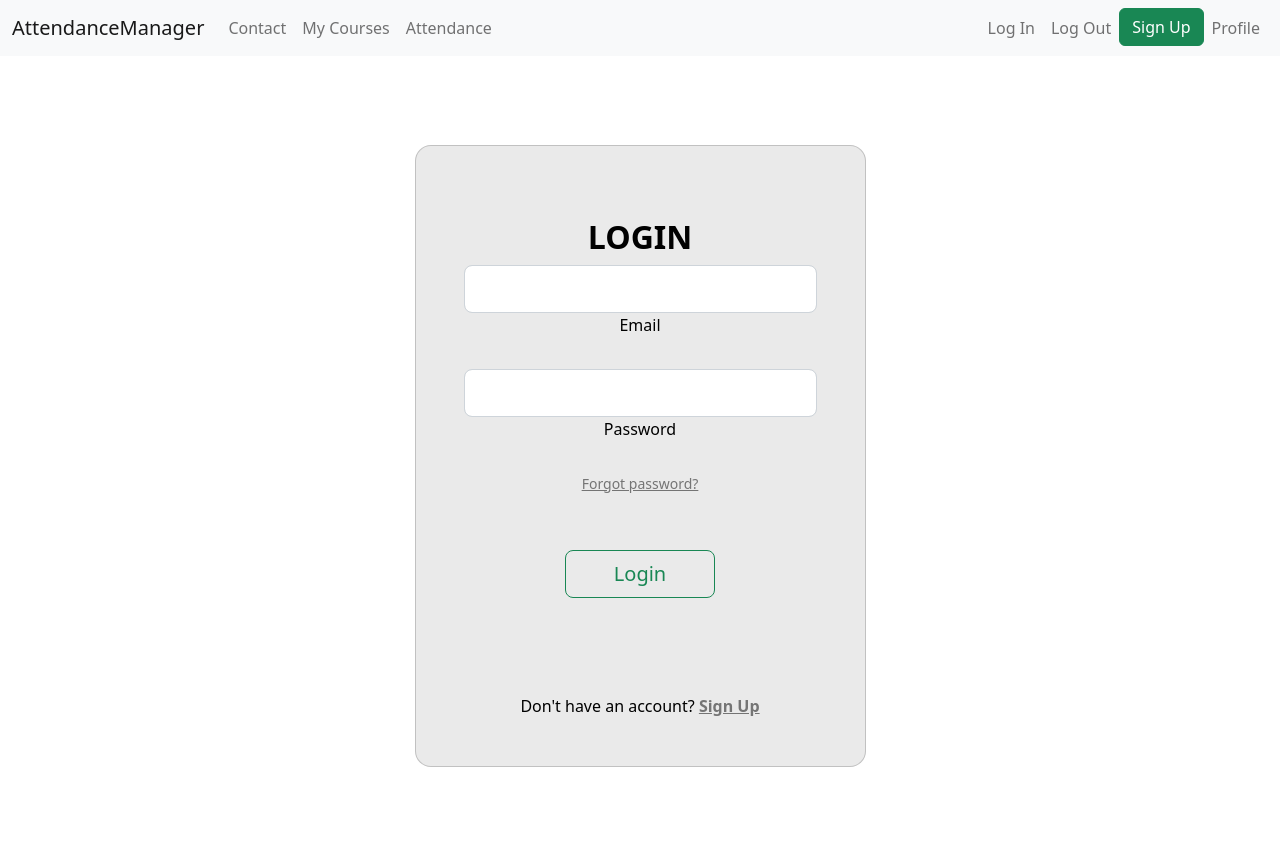
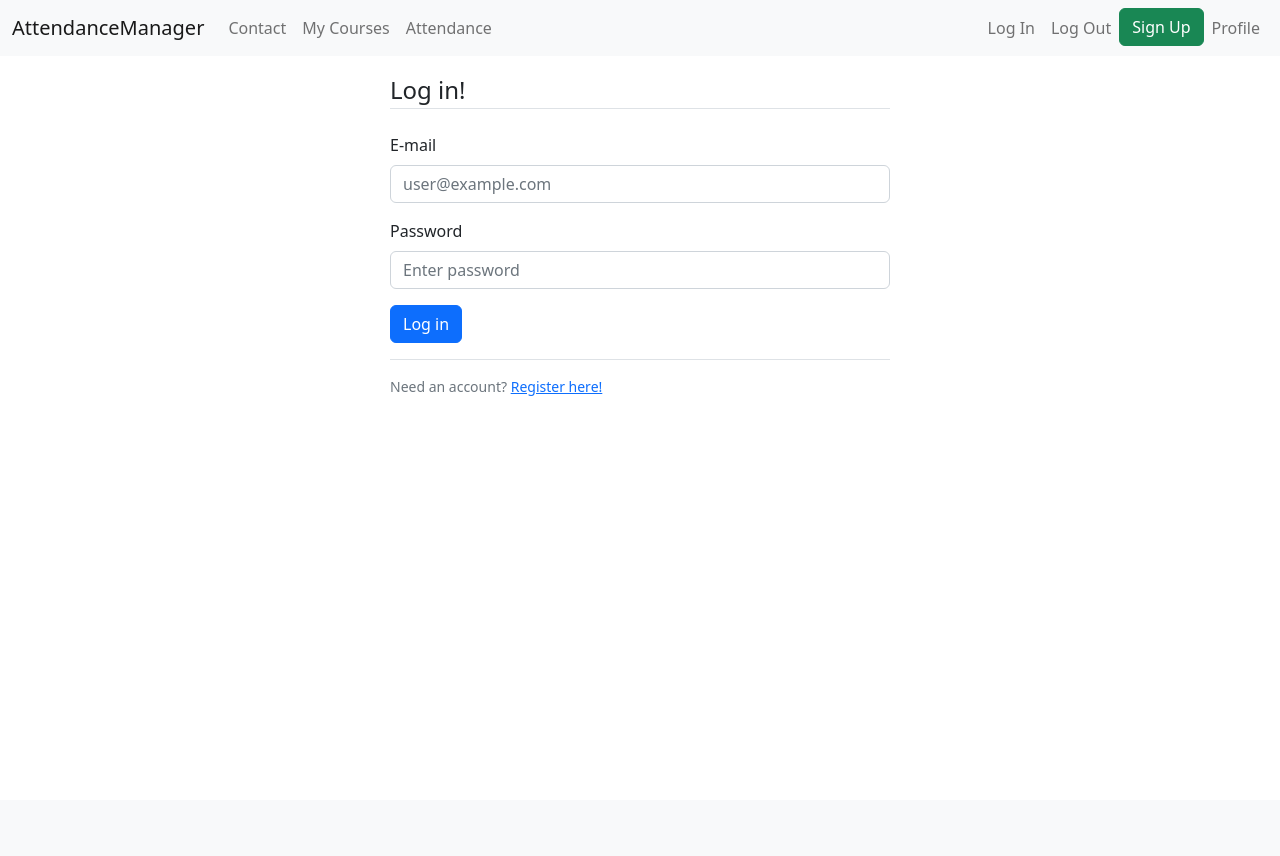
Before and after one commit to Csalex01/AttendanceManager, a Flask app: page /login in a window 1280 px wide. After the commit the page ends 396 px from the top, so only its background shows below. Run offline with Flask 2, Linux system fonts and the light colour scheme.

Commit message:
Log in updated

```diff
--- a/src/AttendanceManager/templates/auth/login.html
+++ b/src/AttendanceManager/templates/auth/login.html
@@ -3,48 +3,49 @@
 {% block title %} Login {% endblock title %}
 
 {% block content %}
-<section class="vh-100 gradient-custom">
-  <div class="container py-5 h-100">
-    <div class="row d-flex justify-content-center align-items-center h-100">
-      <div class="col-12 col-md-8 col-lg-6 col-xl-5">
-        <div class="card bg-succes text-black" style="border-radius: 1rem;">
-          <div class="card-body p-5 text-center">
+<fieldset class="form-group panel mt-3">
+  <legend class="border-bottom mb-4">Log in!</legend>
 
-            <div class="mb-md-5 mt-md-4 pb-5">
+  <form method="POST">
 
-              <h2 class="fw-bold mb-2 text-uppercase">Login</h2>
-
-              <div class="form-outline form-white mb-4">
-                <input type="email" id="typeEmailX" class="form-control form-control-lg" />
-                <label class="form-label" for="typeEmailX">Email</label>
-              </div>
-
-              <div class="form-outline form-white mb-4">
-                <input type="password" id="typePasswordX" class="form-control form-control-lg" />
-                <label class="form-label" for="typePasswordX">Password</label>
-              </div>
-
-              <p class="small mb-5 pb-lg-2"><a class="text-black-50" href="#!">Forgot password?</a></p>
-
-              <button class="btn btn-outline-success btn-lg px-5" type="submit">Login</button>
-
-            </div>
-
-            <div>
-              <p class="mb-0">Don't have an account? <a href="#!" class="text-black-50 fw-bold">Sign Up</a>
-              </p>
-            </div>
-
-          </div>
+    <div class="row mb-3">
+      <div class="form-group">
+        <label for="email" class="form-label">E-mail</label>
+        <div class="input-group has-validation">
+          <input type="email" name="email" id="email" class="form-control" placeholder="user@example.com">
         </div>
       </div>
     </div>
+
+    <div class="row mb-3">
+      <div class="form-group">
+        <label for="password" class="form-label">Password</label>
+        <div class="input-group has-validation">
+          <input type="password" name="password" id="password" class="form-control" placeholder="Enter password">
+        </div>
+      </div>
+    </div>
+
+    <div class="row mb-3">
+      <div class="form-group col">
+        <button class="btn btn-primary">Log in</button>
+      </div>
+    </div>
+
+  </form>
+
+  <div class="border-top pt-3">
+    <small class="text-muted">
+      Need an account? <a href="#">Register here!</a>
+    </small>
   </div>
-</section>
+
+</fieldset>
 
 <style>
-  .card {
-  background: #EAEAEA;
+  .panel {
+    margin: 0 auto;
+    max-width: 500px;
   }
- </style>
+</style>
 {% endblock content %}
```
